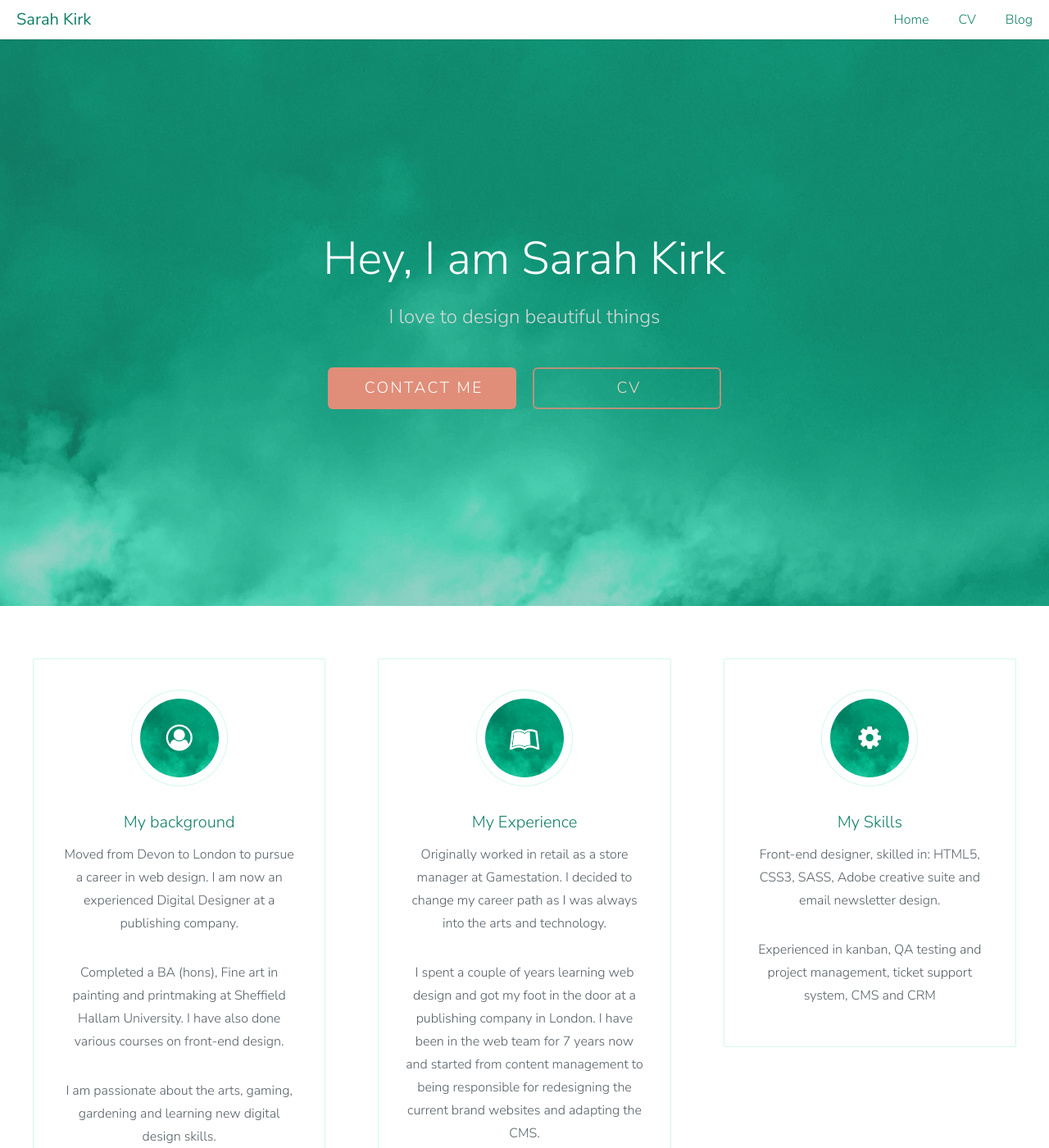
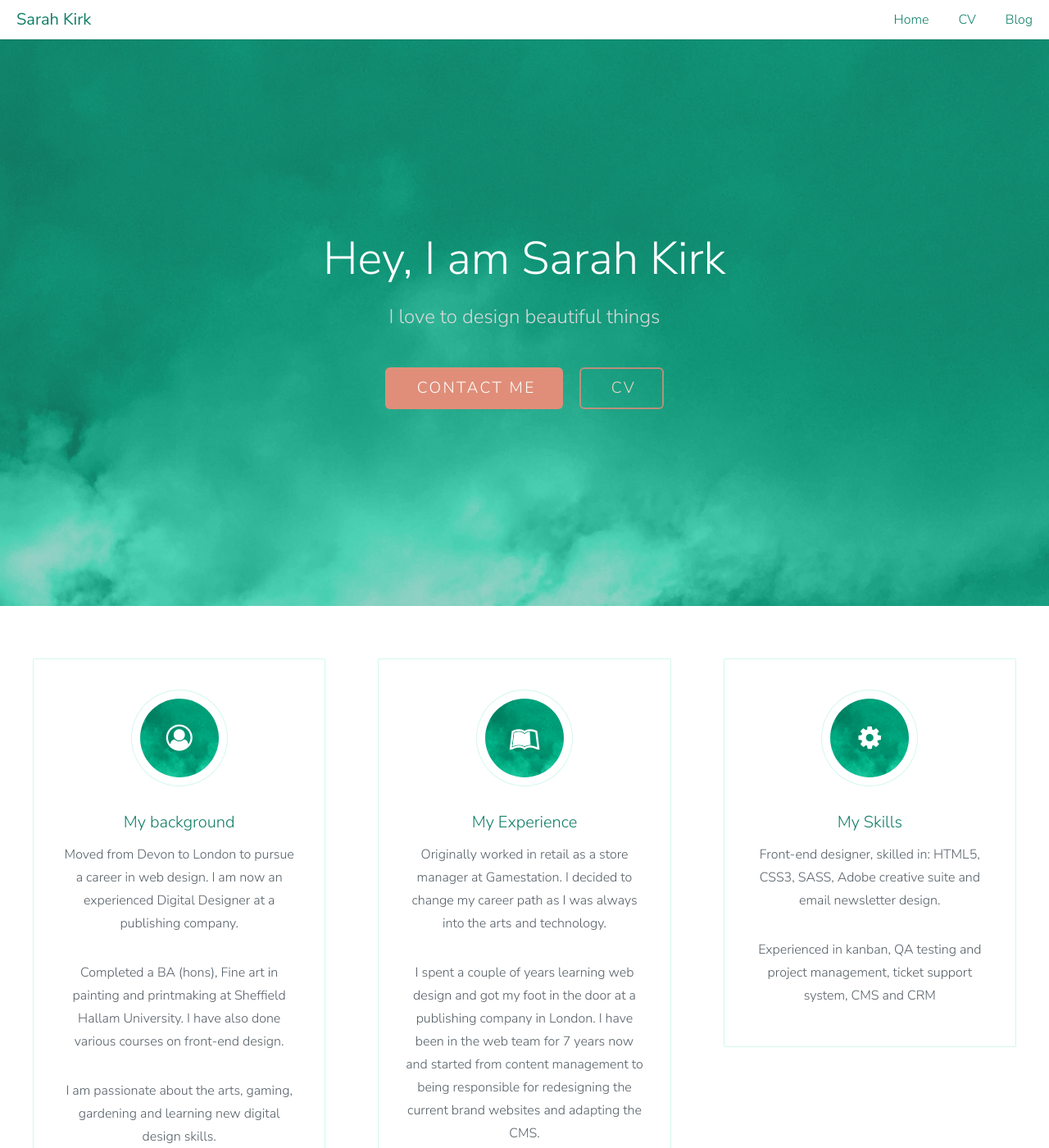
Before and after one commit to Kharsikar/kharsikar.github.io, a Jekyll site: the page built from index.html, in a window 1280 px wide and 1400 px high. Shown: the whole window at 82% size. Built offline with Jekyll 4.4.1, drawn with Linux system fonts in a browser that asks for light colours; nearby versions of some CDN libraries; a script that is not in the unit is left out.

Commit message:
Removing button style
Commented out button styling for now so it works responsively on mobile

```diff
--- a/css/style.css
+++ b/css/style.css
@@ -1045,10 +1045,10 @@
 				color: #c1c1c1;
 			}
 
-		#banner .button {
+/* 		#banner .button {
 			min-width: 12em;
 		}
-
+ */
 		#banner h2 {
 			font-size: 3.5em;
 			line-height: 1em;
```
